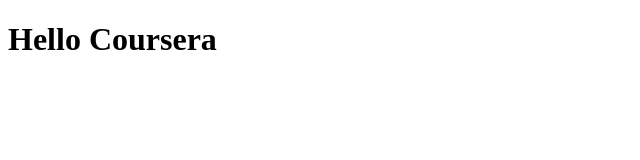
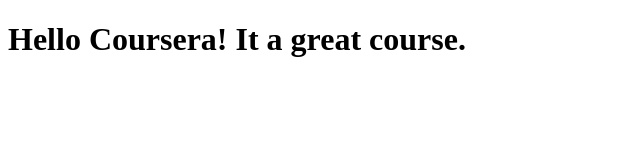
Before and after one commit to mahesania/Cousera-Test, a plain HTML site: page site/Index.html in a window 1280 px wide. Shown: the whole page, without its empty margins (0-640 px from the left). Drawn offline with Linux system fonts and the light colour scheme.

Commit message:
My First Page.

```diff
--- a/site/Index.html
+++ b/site/Index.html
@@ -4,7 +4,7 @@
 	<title>Hello Coursera</title>
 </head>
 <body>
-<h1>Hello Coursera</h1>
+<h1>Hello Coursera! It a great course.</h1>
 
 </body>
 </html>
```
